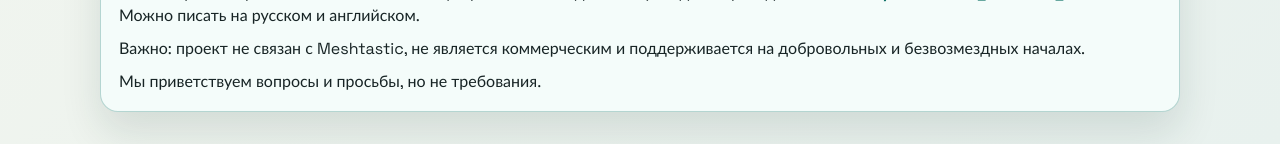
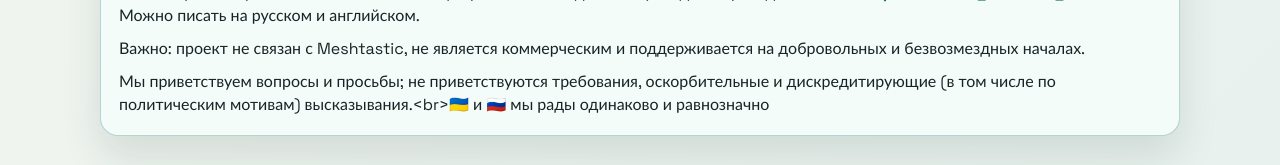
Before and after one commit to skrashevich/meshtastic-firmware-builder, a React (Vite) app in the folder frontend/: page / in a window 1280 px wide. Shown: the part 1122-1287 px from the top of the page. Before the commit the page ends 1266 px from the top, so only its background shows below. Built offline with nearby package versions, Linux system fonts and the light colour scheme; no server answers.

Commit message:
feat: update support tone in Russian translation to clarify expectations and inclusivity

```diff
--- a/frontend/src/i18n.ts
+++ b/frontend/src/i18n.ts
@@ -65,7 +65,7 @@ export const dict: Record<Locale, Dictionary> = {
       "Если сборка завершилась с ошибкой, но вы уверены, что она должна проходить, приходите в чат: {chat}. Можно писать на русском и английском.",
     supportDisclaimer:
       "Важно: проект не связан с Meshtastic, не является коммерческим и поддерживается на добровольных и безвозмездных началах.",
-    supportTone: "Мы приветствуем вопросы и просьбы, но не требования.",
+    supportTone: "Мы приветствуем вопросы и просьбы; не приветствуются требования, оскорбительные и дискредитирующие (в том числе по политическим мотивам) высказывания.<br>🇺🇦 и 🇷🇺 мы рады одинаково и равнозначно",
     autoScrollOn: "Автопрокрутка: вкл",
     autoScrollOff: "Автопрокрутка: выкл",
     clearLogs: "Очистить логи",
```
